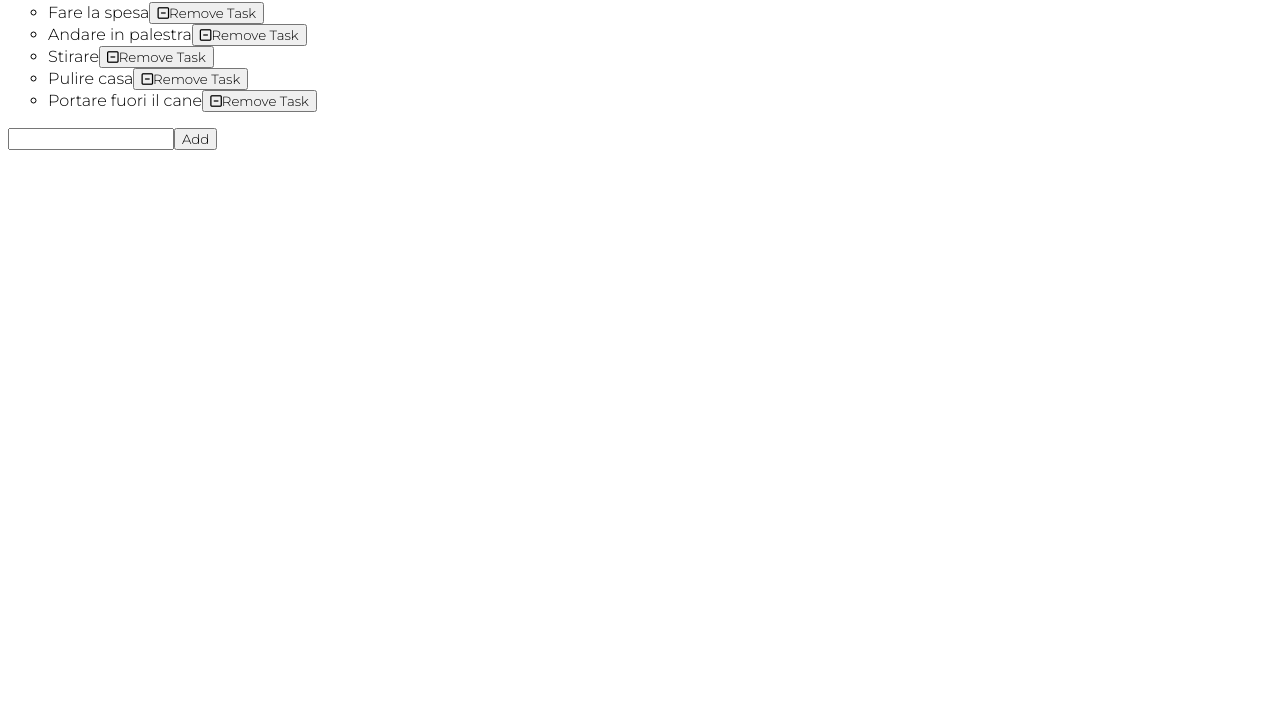
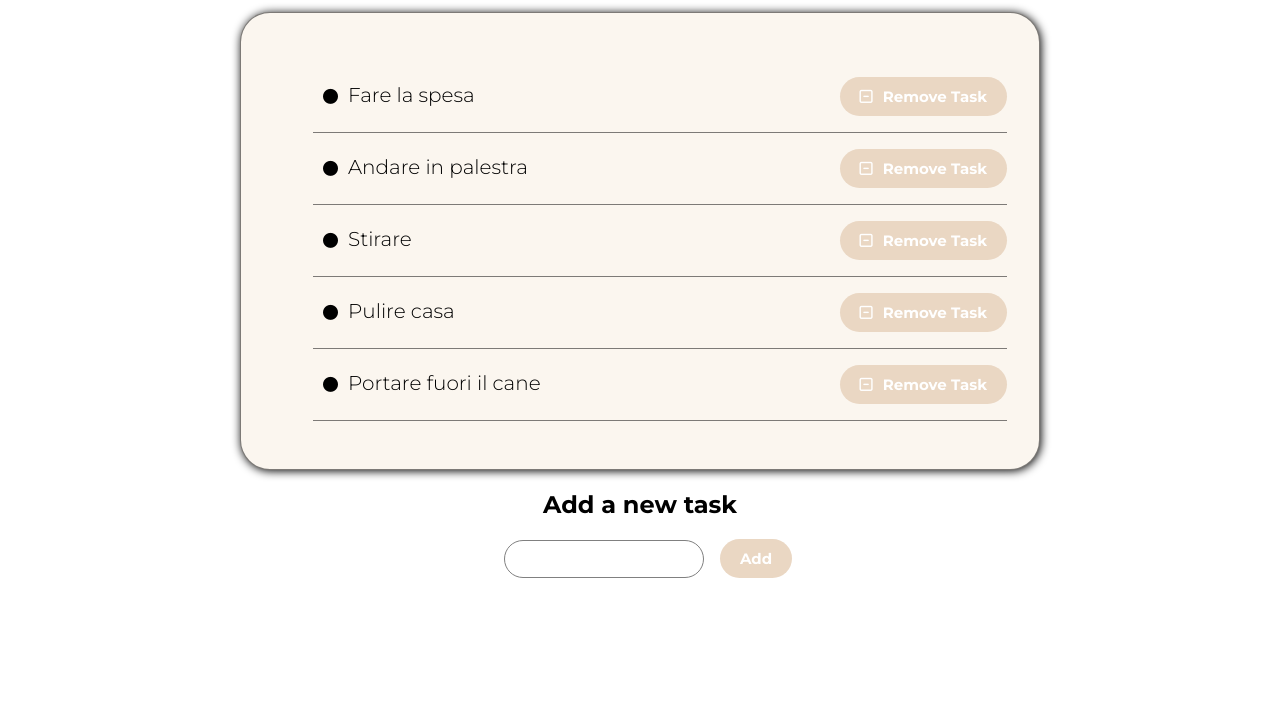
Before and after one commit to GiuliaSetti/vue-todolist, a plain HTML site: page index.html in a window 1280 px wide. Shown: the part 80-800 px from the top of the page. Drawn offline with nearby package versions, Linux system fonts and the light colour scheme.

Commit message:
style: styled a bit

```diff
--- a/css/style.css
+++ b/css/style.css
@@ -10,13 +10,90 @@
     font-family: 'Montserrat', sans-serif;
 }
 
+h1{
+    text-align: center;
+}
+
+button{
+    cursor: pointer;
+    padding: 10px 20px;
+
+    border: none;
+    border-radius: 30px;
+
+    font-size: 15px;
+    font-weight: bold;
+
+    background-color: #ead7c3;
+    color: white;
+}
+
+/* container */
+.container{
+    max-width: 800px;
+    margin: 2rem auto;
+}
+
 
 /* lista */
+.list_container{
+    padding: 2rem;
 
-ul{
-    list-style: circle;
+    box-shadow: 1px 1px 10px black;
+
+    border: 1px rgba(0, 0, 0, 0.5) solid;
+    border-radius: 30px;
+    background-color: #fbf6ef;
 }
 
-li span:hover{
+
+li{
+    padding: 1rem 0;
+
+    display: flex;
+    flex-direction: row;
+    align-items: center;
+    justify-content: space-between;
+    gap: 20px;
+
+    border-bottom: 1px solid rgba(0, 0, 0, 0.5);
+}
+
+li span{
+    font-size: 20px;
+}
+
+li span i{
+    padding: 10px;
+    font-size: 15px;
+}
+
+li button{
+    display: flex;
+    gap: 10px;
+    align-items: center;
+}
+
+li:hover{
     cursor: pointer;
+    color: gray;
 }
+
+button:hover{
+    color: gray;
+    background-color: #dce0d9;
+}
+
+/* add a task */
+
+.add_input{
+    text-align: center;
+}
+
+.add_input input{
+    padding: 10px 20px;
+    margin: 0 1rem;
+
+    border-radius: 30px;
+    border: gray 1px solid;
+}
--- a/index.html
+++ b/index.html
@@ -23,7 +23,7 @@
     <script src="https://unpkg.com/vue@3/dist/vue.global.js"></script>
 
         <main>
-            <div id="app">
+            <div id="app" class="container">
                 <!-- titolo -->
                 <h1>{{title}}</h1>
 
@@ -31,7 +31,7 @@
                 <div class="list_container">
                     <ul>
                         <li v-for="(todo, toDoIndex) in todos" >
-                            <span  @click=" doneTask(toDoIndex)" :style="todo.done == true ? {textDecoration: 'line-through'} : ''">{{todo.text}}</span>
+                            <span  @click=" doneTask(toDoIndex)" :style="todo.done == true ? {textDecoration: 'line-through'} : ''"><i class="fa-solid fa-circle"></i>{{todo.text}}</span>
                             <button @click="removeTask(toDoIndex)">
                                 <i class="fa-regular fa-square-minus"></i>Remove Task
                             </button>
@@ -43,6 +43,7 @@
 
                 <!-- container aggiungi elemento -->
                 <div class="add_input">
+                    <h2>{{subtitle}}</h2>
                     <input type="text" v-model="newTask" @keyup.enter="addTask()" >
                     <button @click="addTask()">Add</button>
                 </div>
--- a/js/script.js
+++ b/js/script.js
@@ -24,6 +24,7 @@ const { createApp } = Vue
     data() {
       return {
         title: "My ToDo List",
+        subtitle: "Add a new task",
         newTask: '',
         todos : [
             {
```
